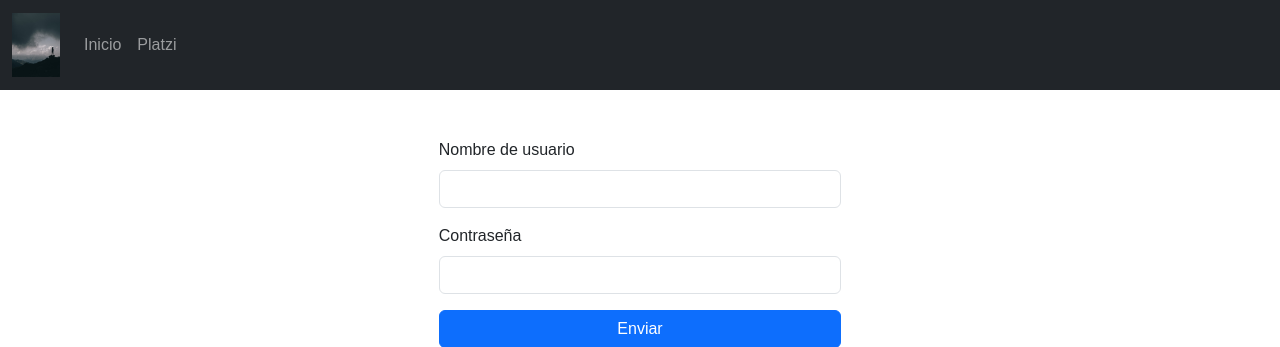
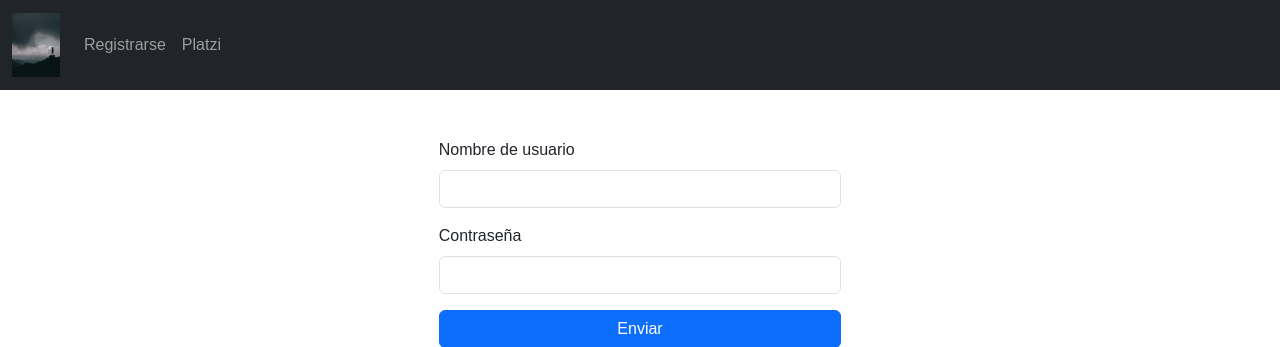
Before and after one commit to hdanielmm/platzi-flask, a Flask app: page /auth/login in a window 1280 px wide. Shown: the top 347 px of the page. Run offline with Flask 2, Linux system fonts and the light colour scheme; some libraries are stand-ins or nearby versions.

Commit message:
Add link for signup

```diff
--- a/app/templates/navbar.html
+++ b/app/templates/navbar.html
@@ -11,9 +11,13 @@
         <div class="navbar-collapse collapse" id="navbarNavAltMarkup">
             <ul class="nav navbar-nav me-auto mb-2 mb-lg-0">
                 {% if current_user.is_authenticated %}
+                    <li class="nav-item"><a class="nav-link" href="{{ url_for('index') }}">Inicio</a></li>
                     <li class="nav-item"><a class="nav-link" href="{{ url_for('auth.logout') }}">Salir</a></li>
+                {% elif request.path == '/auth/signup' %}
+                    <li class="nav-item"><a class="nav-link" href="{{ url_for('auth.login') }}">Login</a></li>
+                {% else %}
+                    <li class="nav-item"><a class="nav-link" href="{{ url_for('auth.signup') }}">Registrarse</a></li>
                 {% endif %}
-                <li class="nav-item"><a class="nav-link" href="{{ url_for('index') }}">Inicio</a></li>
                 <li class="nav-item"><a class="nav-link" href="https://platzi.com" target="_blank">Platzi</a></li>
             </ul>
         </div>
```
